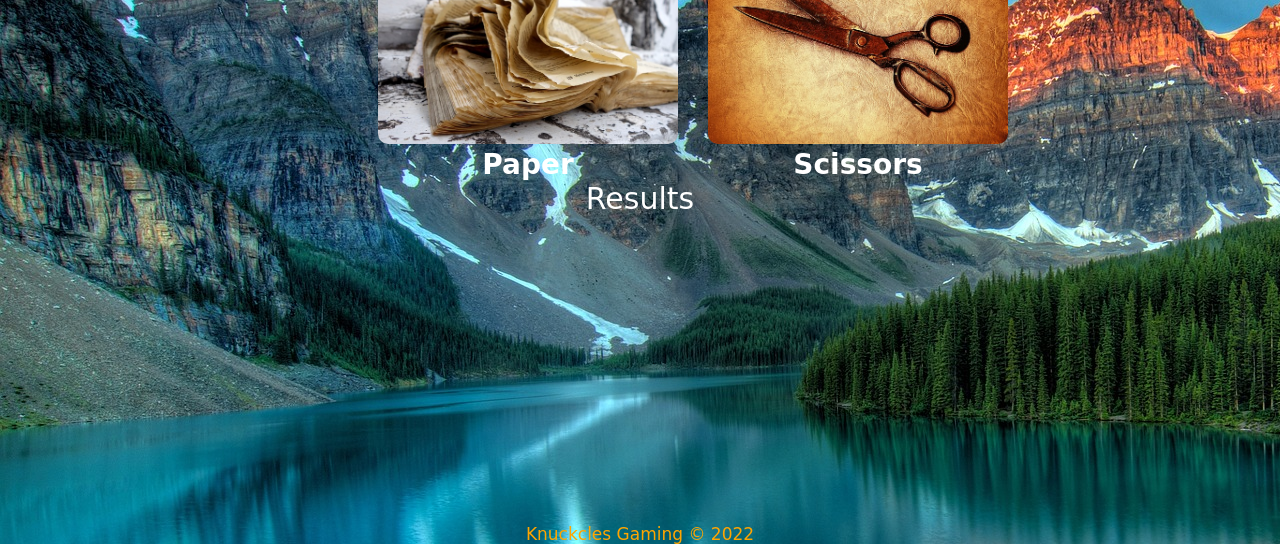
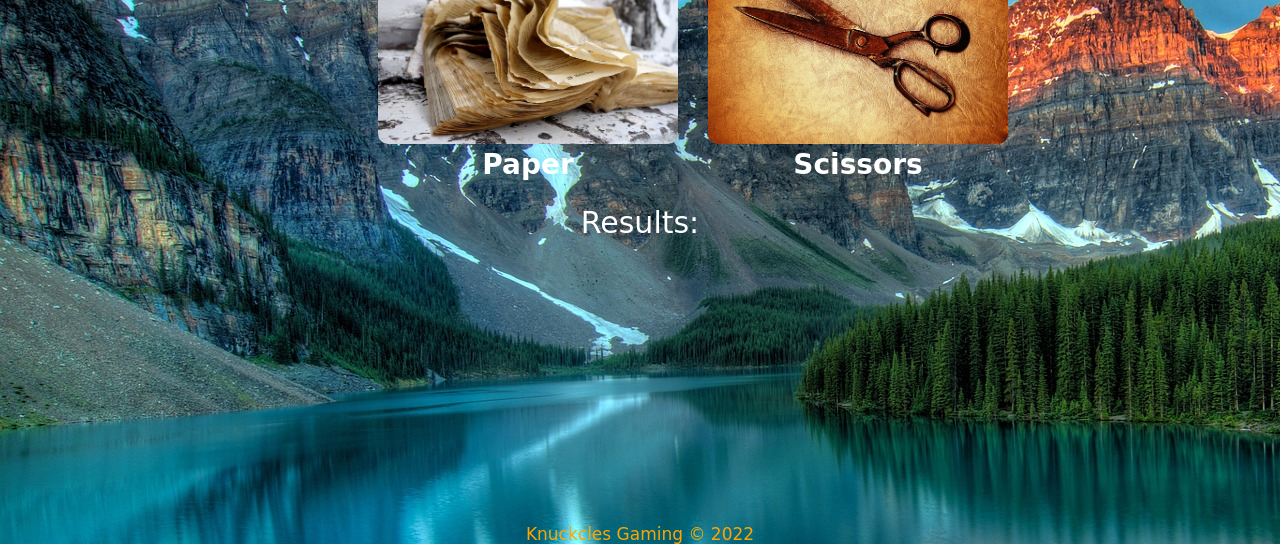
Before and after one commit to No-E003/rock-paper-game, a plain HTML site: page index.html in a window 1280 px wide. Shown: the part 256-800 px from the top of the page. Drawn offline with Linux system fonts and the light colour scheme.

Commit message:
Removed some css that did not work and added some padding to the results. I also added a colon to the results in the html file

```diff
--- a/index.html
+++ b/index.html
@@ -27,7 +27,7 @@
     </div>
   </div>
   <div class="results">
-    <div class="resultTitle">Results</div>
+    <div class="resultTitle">Results:</div>
     <div id="results"></div>
   </div>
   <div class="footer">Knuckcles Gaming © 2022</div>
--- a/styles.css
+++ b/styles.css
@@ -55,8 +55,8 @@ button{
   font-size: 30px;
 }
 
-#results {
-  margin: 0;
+.results {
+  padding-top: 24px;
 }
 
 .footer {
```
